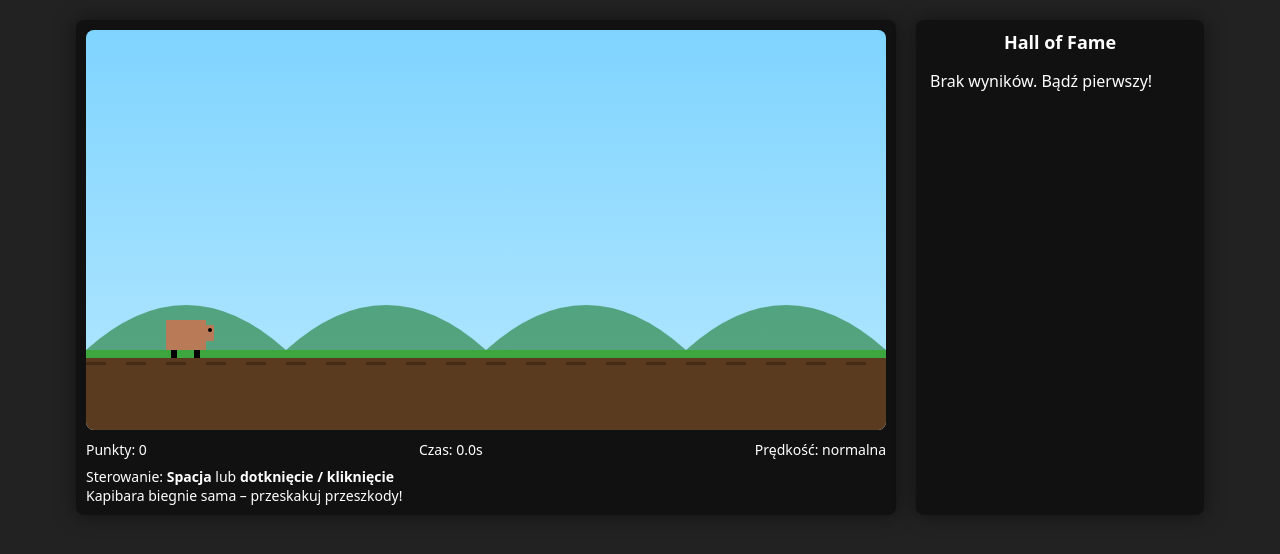
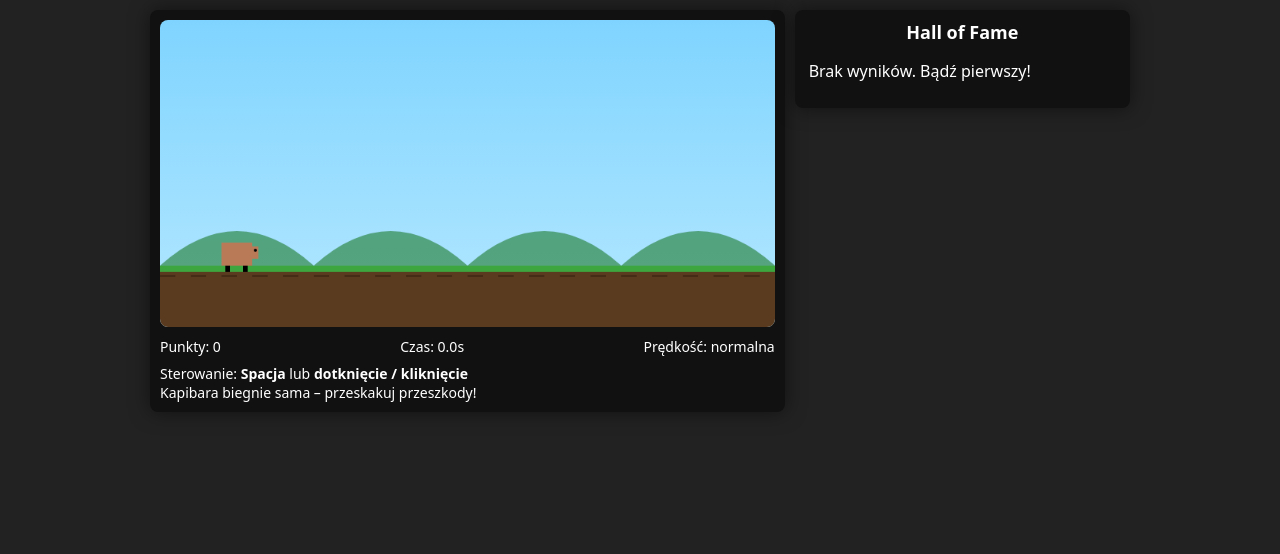
Before and after one commit to Sabbs666/carrd_capybara_game, a plain HTML site: page index.html in a window 1280 px wide. Drawn offline with Linux system fonts and the light colour scheme.

Commit message:
Update index.html

```diff
--- a/index.html
+++ b/index.html
@@ -2,6 +2,7 @@
 <html lang="pl">
 <head>
     <meta charset="UTF-8" />
+    <meta name="viewport" content="width=device-width, initial-scale=1.0" />
     <title>Kapibara Runner</title>
     <style>
         body {
@@ -16,9 +17,22 @@
         }
 
         .container {
-            margin-top: 20px;
+            margin: 10px auto;
             display: flex;
-            gap: 20px;
+            flex-direction: column;
+            gap: 10px;
+            width: 100%;
+            max-width: 1000px;
+            padding: 0 10px 10px;
+            box-sizing: border-box;
+        }
+
+        /* Na większych ekranach – gra + hall of fame obok siebie */
+        @media (min-width: 800px) {
+            .container {
+                flex-direction: row;
+                align-items: flex-start;
+            }
         }
 
         #game-wrapper {
@@ -26,12 +40,16 @@
             padding: 10px;
             border-radius: 8px;
             box-shadow: 0 0 20px rgba(0,0,0,0.5);
+            flex: 2;
+            min-width: 0;
         }
 
         canvas {
             display: block;
             background: linear-gradient(#7fd4ff, #b5e8ff);
             border-radius: 8px;
+            width: 100%;
+            height: auto; /* skalowanie do szerokości ekranu */
         }
 
         #ui {
@@ -39,6 +57,8 @@
             display: flex;
             justify-content: space-between;
             font-size: 14px;
+            gap: 5px;
+            flex-wrap: wrap;
         }
 
         #message {
@@ -50,8 +70,9 @@
             background: #111;
             padding: 10px 14px;
             border-radius: 8px;
-            min-width: 260px;
+            min-width: 0;
             box-shadow: 0 0 20px rgba(0,0,0,0.5);
+            flex: 1;
         }
 
         #hof-panel h2 {
@@ -70,7 +91,7 @@
         #hall-of-fame td {
             border-bottom: 1px solid #333;
             padding: 4px 3px;
-            textAlign: left;
+            text-align: left;
         }
 
         #hall-of-fame th {
@@ -91,6 +112,7 @@
             border-radius: 10px;
             padding: 16px 20px;
             width: 280px;
+            max-width: 90vw;
             box-shadow: 0 0 20px rgba(0,0,0,0.7);
         }
 
@@ -153,6 +175,7 @@
 <div class="container">
     <div id="game-wrapper">
         <div style="position: relative;">
+            <!-- fizyczny rozmiar canvasa (logika) – 800x400, wizualnie skalujemy CSS-em -->
             <canvas id="game" width="800" height="400"></canvas>
             <div id="game-over-overlay">
                 <div id="game-over-box">
```
